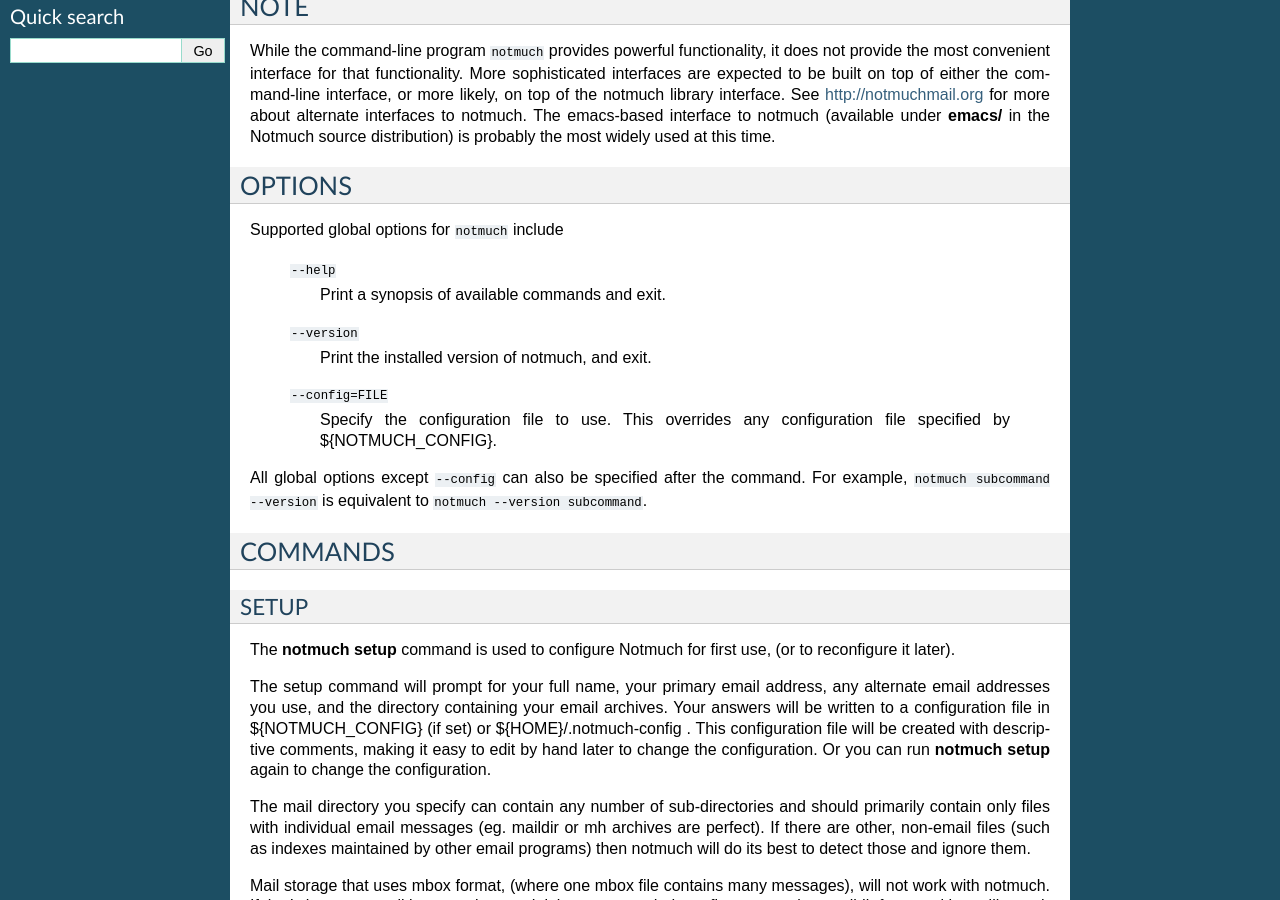
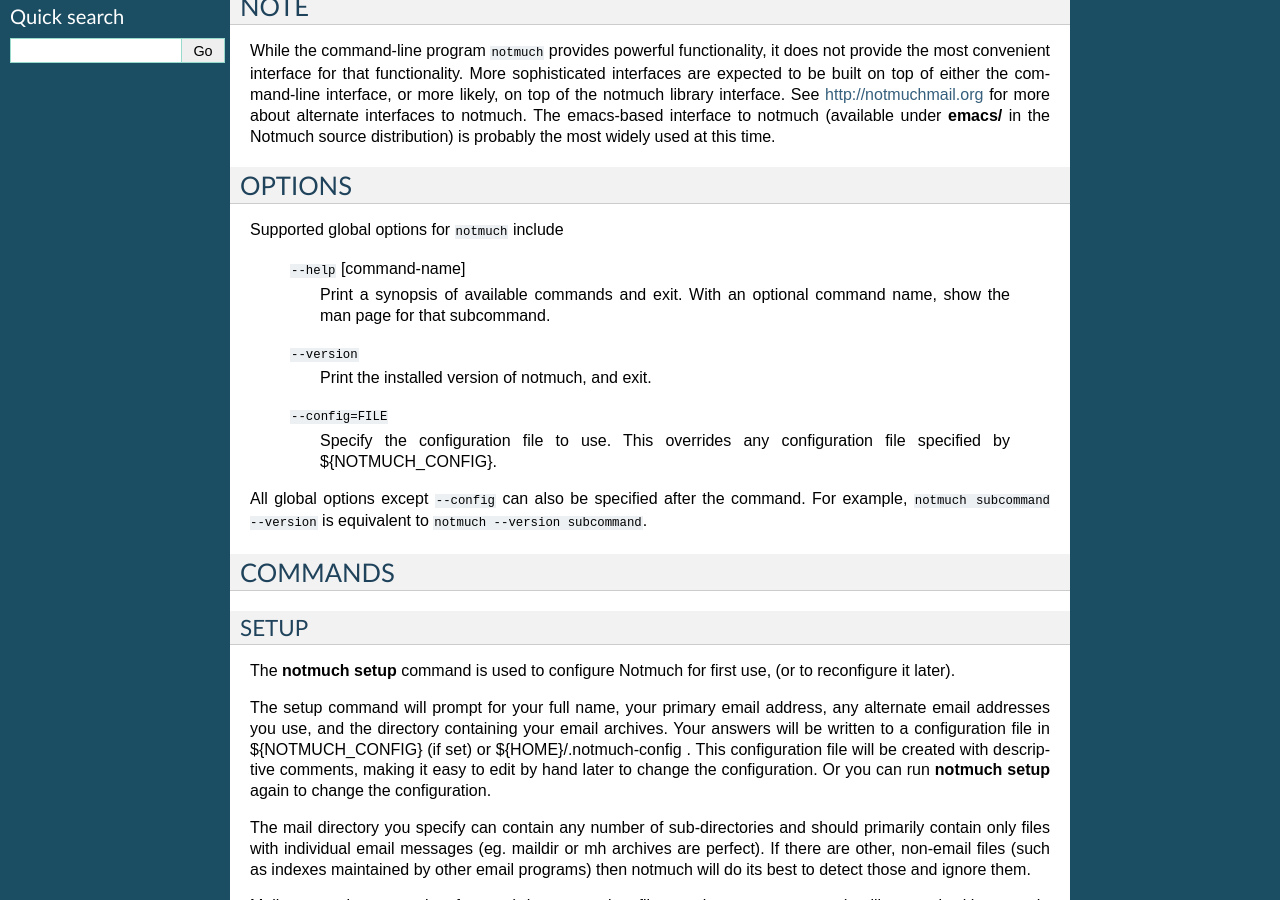
Before and after one commit to notmuch/notmuch, a Sphinx documentation site: the page built from doc/man1/notmuch.rst, in a window 1280 px wide and 900 px high, scrolled down 454 px. Built offline with Sphinx 7.4.7, drawn with Linux system fonts in a browser that asks for light colours; the version number is read from the project's files by our own code.

Commit message:
cli: enable notmuch --help command
This functionality seems to have been undocumented, if it ever
existed. Document it now.

```diff
--- a/doc/man1/notmuch.rst
+++ b/doc/man1/notmuch.rst
@@ -39,8 +39,10 @@
 
 Supported global options for ``notmuch`` include
 
-    ``--help``
+    ``--help`` [command-name]
 	Print a synopsis of available commands and exit.
+	With an optional command name, show the man page
+	for that subcommand.
 
     ``--version``
 	Print the installed version of notmuch, and exit.
```
Also changed, not shown: 1 other file.
